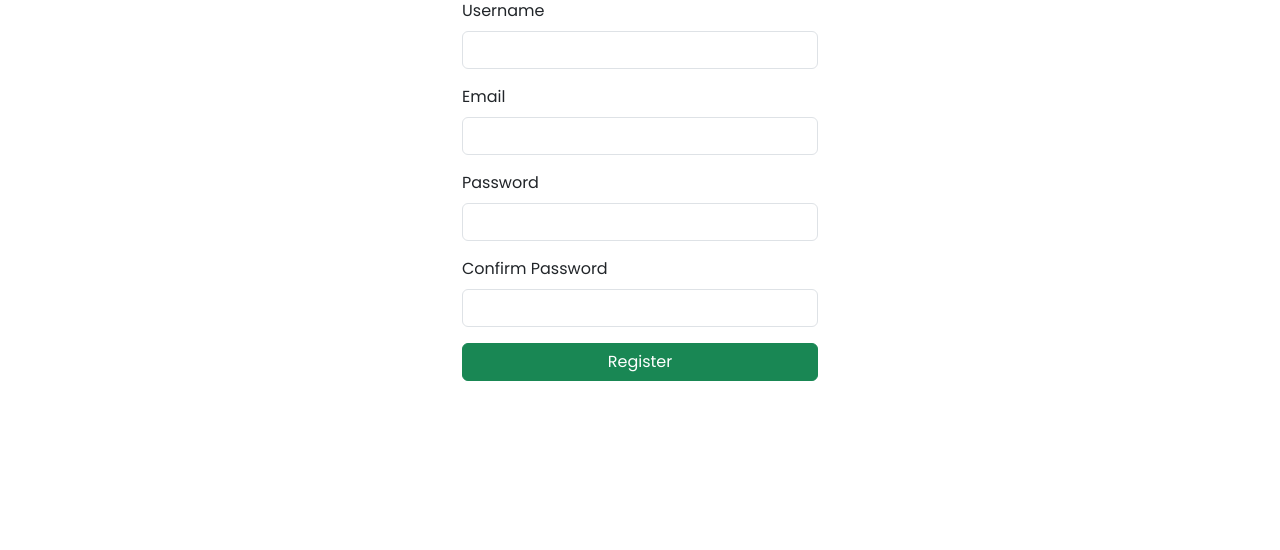
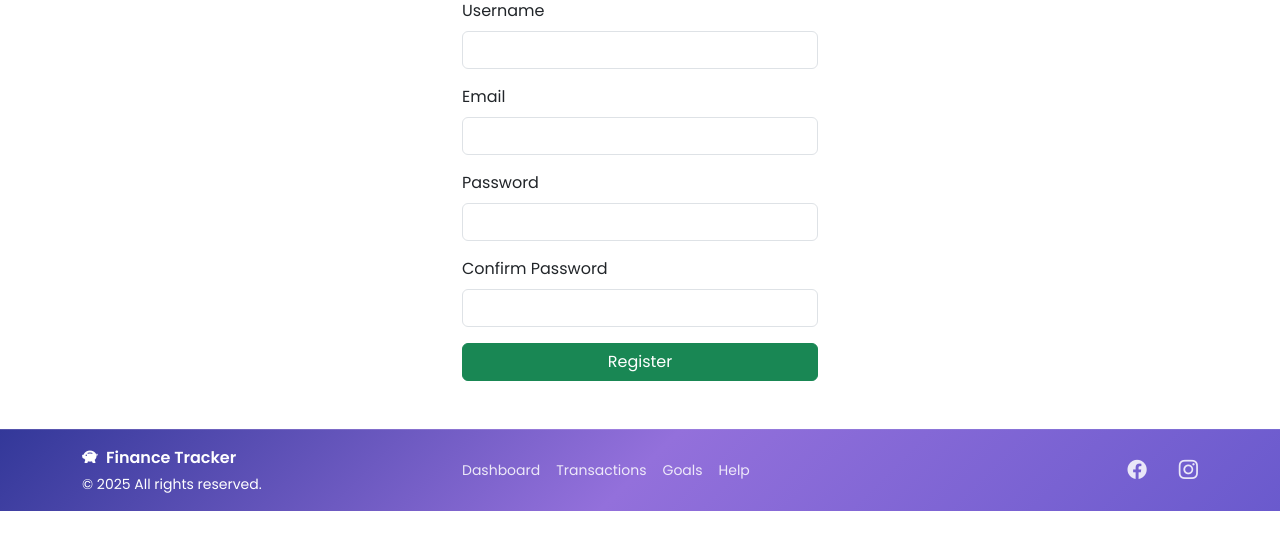
Before and after one commit to Adib-Ishraq/Finance-Tracker---CSE470, a Flask app: page /register in a window 1280 px wide. Shown: the part 133-683 px from the top of the page. Run offline with Flask 3, Linux system fonts and the light colour scheme; some libraries are stand-ins or nearby versions.

Commit message:
Footer Adeed

```diff
--- a/templates/base.html
+++ b/templates/base.html
@@ -50,6 +50,46 @@
 
         .navbar-dark .navbar-nav .nav-link:hover {
             color: rgba(255, 255, 255, 0.8);
+        }
+
+        /* Footer styles */
+        .footer {
+            background: linear-gradient(135deg, #333899, #9370DB, #6a5acd);
+            color: white;
+            border-top: 1px solid rgba(255, 255, 255, 0.1);
+        }
+
+        [data-bs-theme="dark"] .footer {
+            background: linear-gradient(135deg, #333899, #5d4bb6, #45389c);
+            border-top: 1px solid rgba(255, 255, 255, 0.05);
+        }
+
+        .footer a {
+            color: rgba(255, 255, 255, 0.85) !important;
+        }
+
+        .footer a:hover {
+            color: white !important;
+            text-shadow: 0 0 8px rgba(255, 255, 255, 0.4);
+            transition: all 0.2s ease-in-out;
+        }
+
+        .footer .text-muted {
+            color: rgba(255, 255, 255, 0.7) !important;
+        }
+
+        .footer .social-icon {
+            font-size: 1.2rem;
+            transition: all 0.3s ease;
+        }
+
+        .footer .social-icon:hover {
+            transform: translateY(-3px);
+            text-shadow: 0 0 10px rgba(255, 255, 255, 0.6);
+        }
+
+        .footer hr {
+            opacity: 0.1;
         }
     </style>
     {% block extra_css %}{% endblock %}
@@ -248,5 +288,41 @@
                 .catch(error => console.error('Error checking goal reminders:', error));
         }
     </script>
+
+    <!-- Footer -->
+    <footer class="footer mt-5 py-3">
+        <div class="container">
+            <div class="row align-items-center">
+                <!-- Logo and copyright -->
+                <div class="col-md-4 mb-2 mb-md-0 text-center text-md-start">
+                    <div class="d-flex align-items-center justify-content-center justify-content-md-start">
+                        <i class="bi bi-piggy-bank-fill me-2"></i>
+                        <span class="fw-bold">Finance Tracker</span>
+                    </div>
+                    <p class="small mb-0 mt-1">© 2025 All rights reserved.</p>
+                </div>
+
+                <!-- Quick links -->
+                <div class="col-md-5 mb-2 mb-md-0">
+                    <div class="d-flex justify-content-center justify-content-md-start gap-3">
+                        <a href="{{ url_for('main.dashboard') }}" class="text-decoration-none small">Dashboard</a>
+                        <a href="{{ url_for('transactions.filter_transactions') }}" class="text-decoration-none small">Transactions</a>
+                        <a href="{{ url_for('goals.view_goals') }}" class="text-decoration-none small">Goals</a>
+                        <a href="#" class="text-decoration-none small">Help</a>
+                    </div>
+                </div>
+
+                <!-- Social links -->
+                <div class="col-md-3 text-center text-md-end">
+                    <div class="d-flex gap-3 justify-content-center justify-content-md-end">
+                        <a href="#" class="text-decoration-none"><i class="bi bi-facebook social-icon"></i></a>
+                        <a href="#" class="text-decoration-none"><i class="bi bi-twitter-x social-icon"></i></a>
+                        <a href="#" class="text-decoration-none"><i class="bi bi-instagram social-icon"></i></a>
+                    </div>
+                </div>
+            </div>
+        </div>
+    </footer>
+
 </body>
 </html>
```
